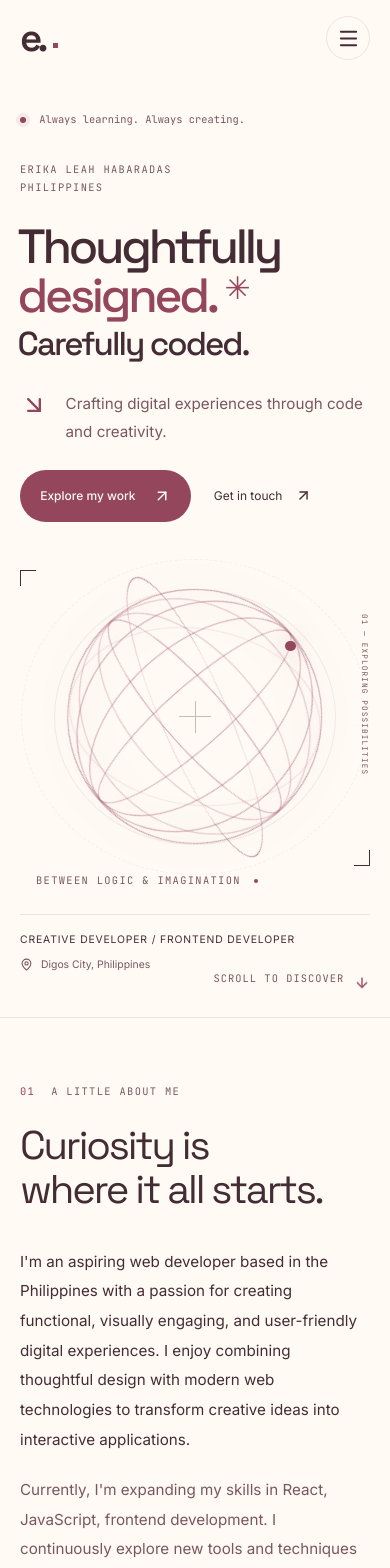
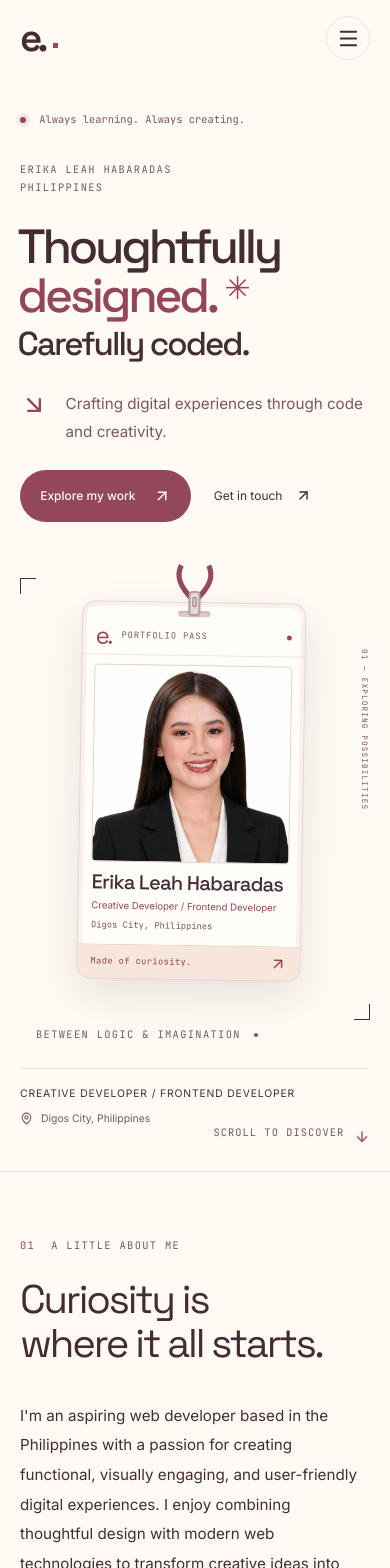
Before and after one commit to erikaleahh/portfolio, a React (Vite) app: page / in a window 390 px wide. Shown: the top 1568 px of the page. Built offline with nearby package versions, Linux system fonts and the light colour scheme.

Commit message:
feat: add portfolio foundation with theme styles, components, and data structures

```diff
--- a/src/components/Hero.tsx
+++ b/src/components/Hero.tsx
@@ -2,6 +2,7 @@ import { ArrowDown, ArrowDownRight, ArrowUpRight, MapPin } from 'lucide-react'
 import { useState } from 'react'
 import { portfolio, site } from '../data'
 import { SectionLink } from './SectionLink'
+import { LanyardBadge } from './LanyardBadge'
 
 export function Hero() {
   const [imageFailed, setImageFailed] = useState(false)
@@ -73,18 +74,16 @@ export function Hero() {
           </div>
         </div>
 
-        <div className="hero-visual" data-hero-visual>
+        <div
+          className={`hero-visual ${portfolio.profileImage && !imageFailed ? 'hero-visual-lanyard' : ''}`}
+          data-hero-visual
+        >
           <div className="visual-corner visual-corner-tl" aria-hidden="true" />
           <div className="visual-corner visual-corner-br" aria-hidden="true" />
           {portfolio.profileImage && !imageFailed ? (
-            <img
-              className="profile-image"
-              src={portfolio.profileImage.src}
-              alt={portfolio.profileImage.alt}
-              width="600"
-              height="720"
-              fetchPriority="high"
-              onError={() => setImageFailed(true)}
+            <LanyardBadge
+              image={portfolio.profileImage}
+              onImageError={() => setImageFailed(true)}
             />
           ) : (
             <div className="orbital-art" aria-hidden="true">
--- /dev/null
+++ b/src/components/LanyardBadge.tsx
@@ -0,0 +1,72 @@
+import { ArrowUpRight } from 'lucide-react'
+import { portfolio, site, type PortfolioImage } from '../data'
+
+export function LanyardBadge({
+  image,
+  onImageError,
+}: {
+  image: PortfolioImage
+  onImageError: () => void
+}) {
+  return (
+    <div className="lanyard-stage" data-lanyard-stage>
+      <div className="lanyard-rig" data-lanyard-swing>
+        <svg
+          className="lanyard-strap"
+          viewBox="0 0 280 120"
+          fill="none"
+          aria-hidden="true"
+        >
+          <path
+            d="M92 -16C75 19 83 56 140 110M188 -16C205 19 197 56 140 110"
+            stroke="currentColor"
+            strokeWidth="18"
+          />
+          <path
+            d="M92 -16C75 19 83 56 140 110M188 -16C205 19 197 56 140 110"
+            stroke="#f8e5db"
+            strokeWidth="1"
+            strokeDasharray="3 5"
+            opacity=".5"
+          />
+        </svg>
+        <span className="lanyard-clip" aria-hidden="true">
+          <i />
+        </span>
+        <div className="lanyard-card">
+          <div className="lanyard-slot" aria-hidden="true" />
+          <div className="lanyard-card-top">
+            <span className="lanyard-monogram" aria-hidden="true">
+              {site.monogram}
+            </span>
+            <span>{site.hero.badgeLabel}</span>
+            <span className="lanyard-card-dot" aria-hidden="true" />
+          </div>
+          <div className="lanyard-photo">
+            <img
+              src={image.src}
+              alt={image.alt}
+              width="1254"
+              height="1254"
+              fetchPriority="high"
+              onError={onImageError}
+            />
+          </div>
+          <div className="lanyard-identity">
+            <p className="lanyard-name">{portfolio.fullName ?? 'Your name'}</p>
+            <p className="lanyard-role">{portfolio.role}</p>
+            <p className="lanyard-location">
+              {[portfolio.location.city, portfolio.location.country]
+                .filter(Boolean)
+                .join(', ')}
+            </p>
+          </div>
+          <div className="lanyard-card-bottom">
+            <span>{site.hero.badgeNote}</span>
+            <ArrowUpRight size={17} aria-hidden="true" />
+          </div>
+        </div>
+      </div>
+    </div>
+  )
+}
--- a/src/data/portfolio.ts
+++ b/src/data/portfolio.ts
@@ -5,7 +5,10 @@ export const portfolio: PortfolioProfile = {
   role: 'Creative Developer / Frontend Developer',
   tagline: 'Crafting digital experiences through code and creativity.',
   location: { city: 'Digos City', country: 'Philippines' },
-  profileImage: null,
+  profileImage: {
+    src: '/images/erika-leah-habaradas.webp',
+    alt: 'Portrait of Erika Leah Habaradas',
+  },
   biography: {
     status: 'draft',
     paragraphs: [
--- a/src/data/site.ts
+++ b/src/data/site.ts
@@ -7,6 +7,8 @@ export const site = {
     status: 'Always learning. Always creating.',
     primaryCta: 'Explore my work',
     secondaryCta: 'Get in touch',
+    badgeLabel: 'Portfolio pass',
+    badgeNote: 'Made of curiosity.',
   },
   about: {
     label: 'A little about me',
--- a/src/hooks/useGSAPAnimation.ts
+++ b/src/hooks/useGSAPAnimation.ts
@@ -30,11 +30,50 @@ export function useGSAPAnimation() {
                 { y: 18, opacity: 0, duration: 0.8, stagger: 0.09 },
                 0.25,
               )
-              .from(
-                root.querySelectorAll('[data-hero-visual]'),
-                { opacity: 0, scale: 0.96, duration: 1.2 },
-                0.3,
-              )
+
+            const lanyardRig = root.querySelector('[data-lanyard-swing]')
+            if (lanyardRig) {
+              // One timeline owns the rig rotation; strap, clip and card move together.
+              const sway = gsap.timeline({
+                delay: 0.35,
+                scrollTrigger: {
+                  trigger: root.querySelector('#home'),
+                  start: 'top bottom',
+                  end: 'bottom top',
+                  toggleActions: 'play pause resume pause',
+                },
+              })
+              sway
+                .fromTo(
+                  lanyardRig,
+                  { rotation: -5 },
+                  {
+                    rotation: 0,
+                    duration: 1.8,
+                    ease: 'elastic.out(1, 0.6)',
+                    force3D: false,
+                  },
+                )
+                .to(lanyardRig, {
+                  rotation: 1,
+                  duration: 2.8,
+                  ease: 'sine.inOut',
+                  force3D: false,
+                })
+                .to(lanyardRig, {
+                  rotation: -1,
+                  duration: 5.6,
+                  ease: 'sine.inOut',
+                  repeat: -1,
+                  yoyo: true,
+                  force3D: false,
+                })
+            }
+            hero.from(
+              root.querySelectorAll('[data-hero-visual]'),
+              { opacity: 0, scale: 0.96, duration: 1.2 },
+              0.3,
+            )
 
             root
               .querySelectorAll<HTMLElement>('[data-reveal]')
@@ -106,6 +145,56 @@ export function useGSAPAnimation() {
                   scrub: 1,
                 },
               })
+            const stage = root.querySelector<HTMLElement>(
+              '[data-lanyard-stage]',
+            )
+            const visual = stage?.closest<HTMLElement>('.hero-visual')
+            if (stage && visual) {
+              const moveX = gsap.quickTo(stage, 'x', {
+                duration: 0.6,
+                ease: 'power2.out',
+                force3D: false,
+              })
+              const moveY = gsap.quickTo(stage, 'y', {
+                duration: 0.6,
+                ease: 'power2.out',
+                force3D: false,
+              })
+              const move = (event: PointerEvent) => {
+                if (
+                  event.pointerType === 'touch' ||
+                  !window.matchMedia('(hover: hover) and (pointer: fine)')
+                    .matches
+                )
+                  return
+                const rect = visual.getBoundingClientRect()
+                if (!rect.width || !rect.height) return
+                moveX(
+                  gsap.utils.clamp(
+                    -1,
+                    1,
+                    ((event.clientX - rect.left) / rect.width) * 2 - 1,
+                  ) * 3,
+                )
+                moveY(
+                  gsap.utils.clamp(
+                    -1,
+                    1,
+                    ((event.clientY - rect.top) / rect.height) * 2 - 1,
+                  ) * 2,
+                )
+              }
+              const reset = () => {
+                moveX(0)
+                moveY(0)
+              }
+              stage.addEventListener('pointermove', move)
+              stage.addEventListener('pointerleave', reset)
+              hoverCleanups.push(() => {
+                stage.removeEventListener('pointermove', move)
+                stage.removeEventListener('pointerleave', reset)
+              })
+            }
             return () => hoverCleanups.forEach((cleanup) => cleanup())
           },
           scope,
--- a/src/index.css
+++ b/src/index.css
@@ -551,14 +551,6 @@ section[id] {
   color: #79575f;
   font-size: 0.48rem;
   letter-spacing: 0.15em;
-}
-.profile-image {
-  width: 86%;
-  height: 87%;
-  object-fit: cover;
-  margin: 0 auto;
-  border-radius: 50% 50% 0 0;
-  filter: saturate(0.75);
 }
 .hero-meta {
   display: flex;
@@ -1731,3 +1723,182 @@ section[tabindex='-1']:focus {
     font-size: 1rem;
   }
 }
+
+/* A personal portfolio pass, suspended from a stitched burgundy lanyard. */
+.hero-visual.hero-visual-lanyard {
+  height: auto;
+  min-height: 0;
+  margin-top: 0.75rem;
+  padding-bottom: 3rem;
+}
+.lanyard-stage {
+  position: relative;
+  padding: 0.5rem 0.75rem 1rem;
+  display: flex;
+  justify-content: center;
+  align-items: flex-start;
+}
+.lanyard-rig {
+  --lanyard-drop: 2rem;
+  position: relative;
+  width: clamp(13rem, 22vw, 18rem);
+  padding-top: var(--lanyard-drop);
+  transform-origin: 50% 0;
+  transform: rotate(-3deg);
+}
+.lanyard-strap {
+  position: absolute;
+  top: 0;
+  left: calc(50% - 2.5rem);
+  width: 5rem;
+  height: calc(var(--lanyard-drop) + 0.15rem);
+  color: var(--color-accent);
+  overflow: visible;
+}
+.lanyard-clip {
+  position: absolute;
+  z-index: 3;
+  top: calc(var(--lanyard-drop) - 0.7rem);
+  left: calc(50% - 0.4rem);
+  display: flex;
+  justify-content: center;
+  width: 0.8rem;
+  height: 1.6rem;
+  border: 2px solid #b4a09e;
+  background: #e5d8d0;
+  border-radius: 0.25rem;
+  box-shadow: 0 1px 2px rgb(68 44 53 / 12%);
+}
+.lanyard-clip i {
+  width: 0.25rem;
+  height: 0.65rem;
+  border: 1px solid #8e7379;
+  border-radius: 0.1rem;
+  margin-top: 0.25rem;
+}
+.lanyard-card {
+  position: relative;
+  overflow: hidden;
+  isolation: isolate;
+  width: 100%;
+  padding-top: 0.5rem;
+  background: #fffdf9;
+  border: 1px solid rgb(148 70 92 / 22%);
+  border-radius: 0.85rem;
+  box-shadow:
+    0 1rem 2.5rem rgb(68 44 53 / 12%),
+    inset 0 0 0 4px rgb(248 229 219 / 50%);
+}
+.lanyard-slot {
+  width: 2rem;
+  height: 0.35rem;
+  border-radius: 0.3rem;
+  background: #ddc9c2;
+  margin: 0 auto 0.3rem;
+  box-shadow: inset 0 1px 2px rgb(68 44 53 / 18%);
+}
+.lanyard-card-top {
+  display: flex;
+  align-items: center;
+  gap: 0.65rem;
+  padding: 0.2rem 0.8rem 0.4rem;
+  border-bottom: 1px solid var(--color-border);
+}
+.lanyard-card-top > span:nth-child(2) {
+  font-family: var(--font-mono);
+  font-size: 0.55rem;
+  letter-spacing: 0.1em;
+  text-transform: uppercase;
+  color: var(--color-secondary);
+}
+.lanyard-monogram {
+  font-family: var(--font-heading);
+  font-size: 1.5rem;
+  line-height: 1;
+  letter-spacing: -0.1em;
+  color: var(--color-accent);
+}
+.lanyard-card-dot {
+  width: 0.3rem;
+  height: 0.3rem;
+  border-radius: 50%;
+  background: var(--color-accent);
+  margin-left: auto;
+}
+.lanyard-photo {
+  margin: 0.55rem 0.75rem;
+  aspect-ratio: 1;
+  overflow: hidden;
+  background: var(--color-surface);
+  border: 1px solid var(--color-border);
+  border-radius: 0.3rem;
+}
+.lanyard-photo img {
+  display: block;
+  width: 100%;
+  height: 100%;
+  object-fit: contain;
+  object-position: center;
+}
+.lanyard-identity {
+  padding: 0 0.8rem 0.65rem;
+}
+.lanyard-name {
+  font-family: var(--font-heading);
+  color: var(--color-primary);
+  font-size: clamp(1.05rem, 1.5vw, 1.25rem);
+  line-height: 1.15;
+  letter-spacing: -0.035em;
+  font-weight: 500;
+}
+.lanyard-role {
+  color: var(--color-accent);
+  font-size: 0.6rem;
+  line-height: 1.6;
+  margin-top: 0.3rem;
+}
+.lanyard-location {
+  color: var(--color-secondary);
+  font-family: var(--font-mono);
+  font-size: 0.55rem;
+  line-height: 1.8;
+  margin-top: 0.25rem;
+}
+.lanyard-card-bottom {
+  display: flex;
+  align-items: center;
+  justify-content: space-between;
+  gap: 0.5rem;
+  padding: 0.5rem 0.8rem;
+  border-top: 1px solid var(--color-border);
+  background: var(--color-surface);
+  border-radius: 0 0 0.85rem 0.85rem;
+  color: var(--color-accent);
+}
+.lanyard-card-bottom span {
+  font-family: var(--font-mono);
+  font-size: 0.55rem;
+  letter-spacing: 0.04em;
+}
+@media (max-width: 767px) {
+  .hero-visual.hero-visual-lanyard {
+    width: min(100%, 24rem);
+    height: auto;
+    min-height: 0;
+    margin-top: 1.5rem;
+  }
+  .lanyard-rig {
+    width: 14rem;
+  }
+  .lanyard-name {
+    font-size: 1.25rem;
+  }
+}
+@media (max-width: 359px) {
+  .hero-visual.hero-visual-lanyard {
+    height: auto;
+  }
+  .lanyard-rig {
+    width: 13rem;
+  }
+}
```
Also changed, not shown: public/images/erika-leah-habaradas.webp (added).
